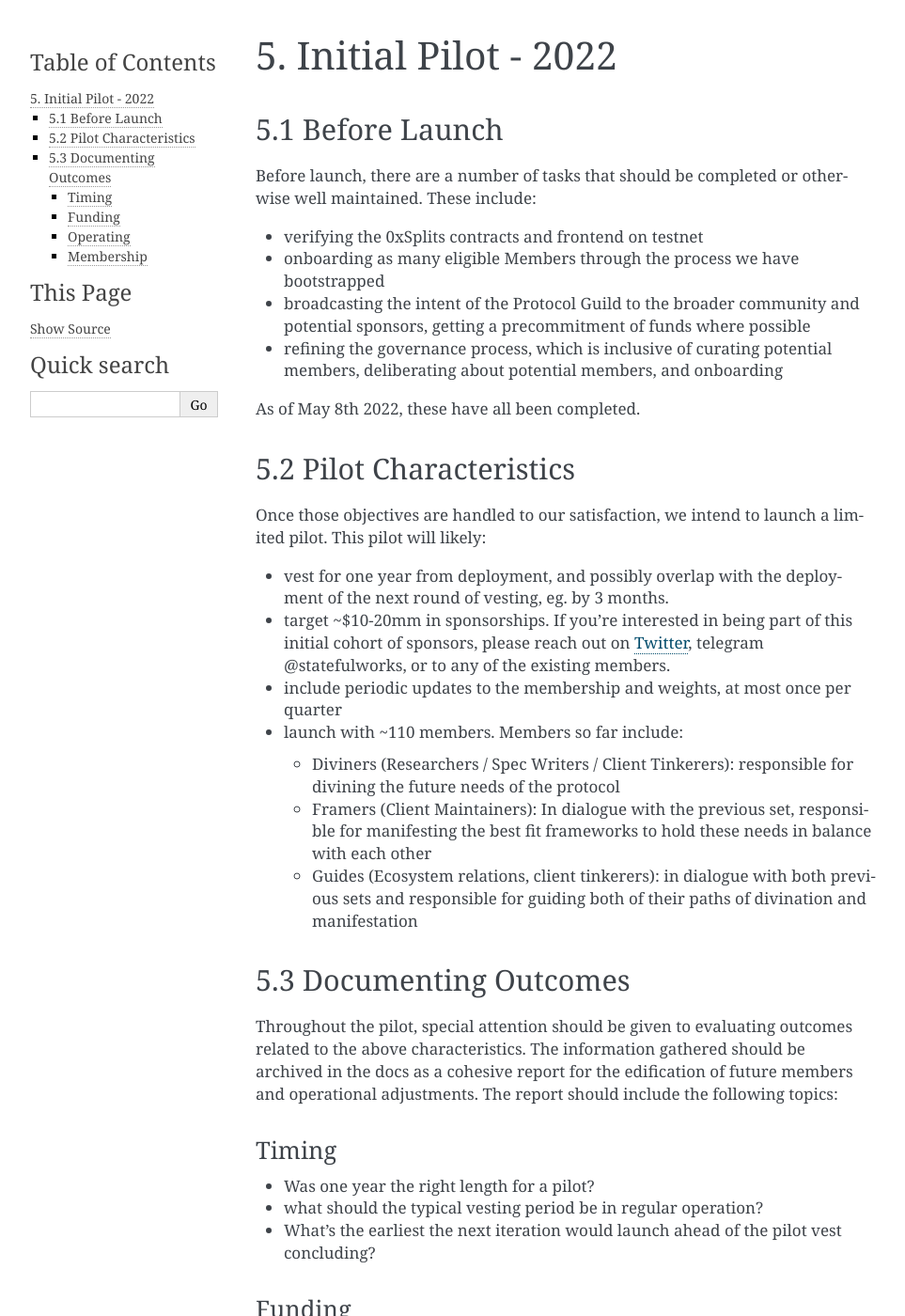
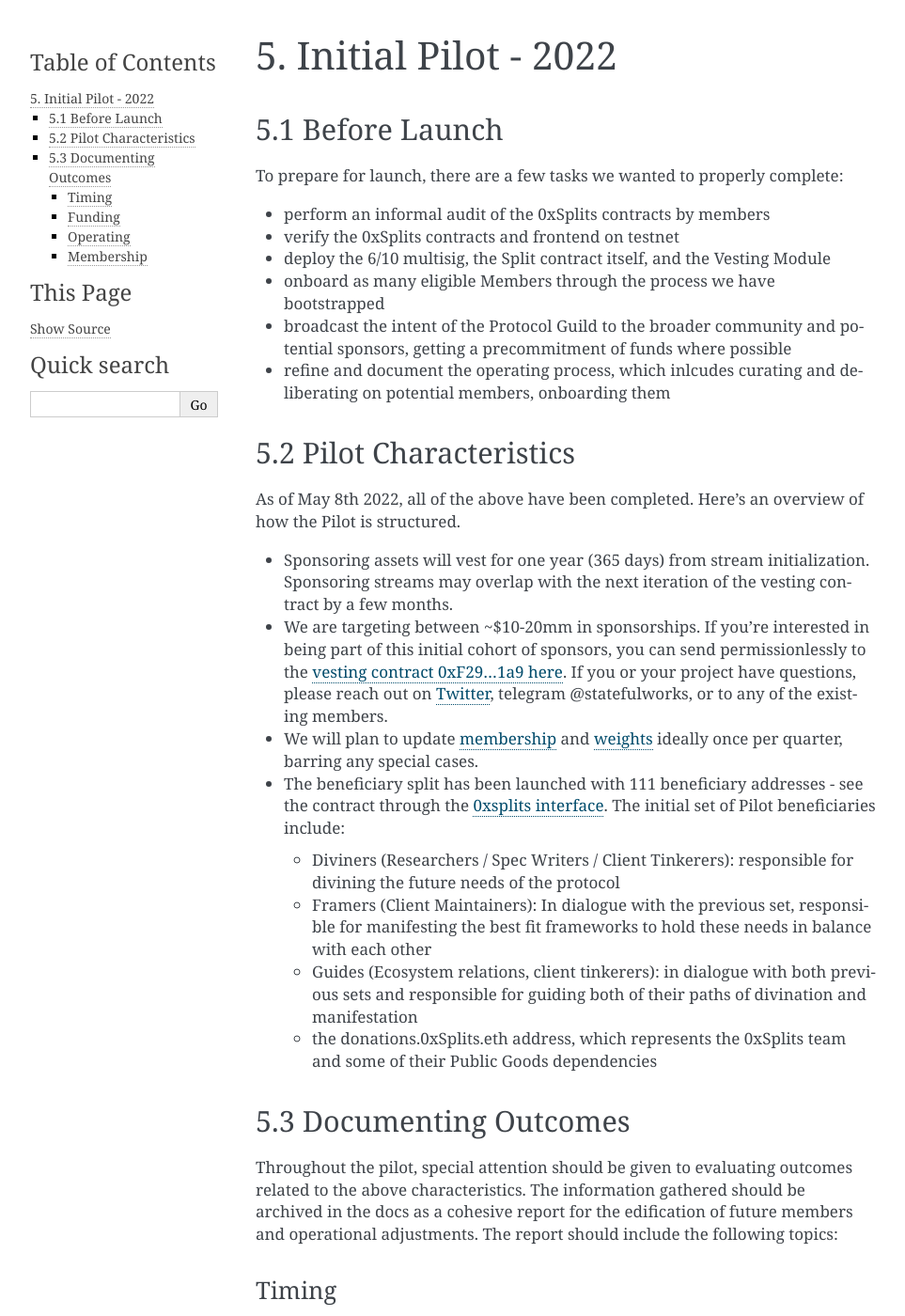
Before and after one commit to protocolguild/documentation, a Sphinx documentation site: the page built from docs/5-initial-pilot.md, in a window 1280 px wide and 1400 px high. Shown: the whole window at 94% size, without its empty margins (148-1111 px from the left). Built offline with Sphinx 7.4.7, drawn with Linux system fonts in a browser that asks for light colours; some of the changed text lies outside the part shown.

Commit message:
update language, links to SC

```diff
--- a/docs/5-initial-pilot.md
+++ b/docs/5-initial-pilot.md
@@ -2,40 +2,41 @@
 
 ## 5.1 Before Launch
 
-Before launch, there are a number of tasks that should be completed or otherwise well maintained. These include:
+To prepare for launch, there are a few tasks we wanted to properly complete:
 
-- verifying the 0xSplits contracts and frontend on testnet
-- onboarding as many eligible Members through the process we have bootstrapped
-- broadcasting the intent of the Protocol Guild to the broader community and potential sponsors, getting a precommitment of funds where possible
-- refining the governance process, which is inclusive of curating potential members, deliberating about potential members, and onboarding
-
-As of May 8th 2022, these have all been completed.
+- perform an informal audit of the 0xSplits contracts by members
+- verify the 0xSplits contracts and frontend on testnet
+- deploy the 6/10 multisig, the Split contract itself, and the Vesting Module
+- onboard as many eligible Members through the process we have bootstrapped
+- broadcast the intent of the Protocol Guild to the broader community and potential sponsors, getting a precommitment of funds where possible
+- refine and document the operating process, which inlcudes curating and deliberating on potential members, onboarding them
 
 ## 5.2 Pilot Characteristics
 
-Once those objectives are handled to our satisfaction, we intend to launch a limited pilot. This pilot will likely:
+As of May 8th 2022, all of the above have been completed. Here's an overview of how the Pilot is structured.
 
-- vest for one year from deployment, and possibly overlap with the deployment of the next round of vesting, eg. by 3 months.
-- target ~$10-20mm in sponsorships. If you're interested in being part of this initial cohort of sponsors, please reach out on [Twitter](https://twitter.com/statefulworks), telegram @statefulworks, or to any of the existing members.
-- include periodic updates to the membership and weights, at most once per quarter
-- launch with ~110 members. Members so far include:
+- Sponsoring assets will vest for one year (365 days) from stream initialization. Sponsoring streams may overlap with the next iteration of the vesting contract by a few months.
+- We are targeting between ~$10-20mm in sponsorships. If you're interested in being part of this initial cohort of sponsors, you can send permissionlessly to the [vesting contract 0xF29...1a9 here](https://app.0xsplits.xyz/accounts/0xF29Ff96aaEa6C9A1fBa851f74737f3c069d4f1a9/). If you or your project have questions, please reach out on [Twitter](https://twitter.com/statefulworks), telegram @statefulworks, or to any of the existing members.
+- We will plan to update [membership](https://protocol-guild.readthedocs.io/en/latest/9-membership.html#member-list) and [weights](https://protocol-guild.readthedocs.io/en/latest/9-membership.html#addresses-and-weights) ideally once per quarter, barring any special cases.
+- The beneficiary split has been launched with 111 beneficiary addresses - see the contract through the [0xsplits interface](https://app.0xsplits.xyz/accounts/0x84af3D5824F0390b9510440B6ABB5CC02BB68ea1/). The initial set of Pilot beneficiaries include:
   - Diviners (Researchers / Spec Writers / Client Tinkerers): responsible for divining the future needs of the protocol
   - Framers (Client Maintainers): In dialogue with the previous set, responsible for manifesting the best fit frameworks to hold these needs in balance with each other
   - Guides (Ecosystem relations, client tinkerers): in dialogue with both previous sets and responsible for guiding both of their paths of divination and manifestation
+  - the donations.0xSplits.eth address, which represents the 0xSplits team and some of their Public Goods dependencies
 
 ## 5.3 Documenting Outcomes
 
 Throughout the pilot, special attention should be given to evaluating outcomes related to the above characteristics. The information gathered should be archived in the docs as a cohesive report for the edification of future members and operational adjustments. The  report should include the following topics:
 
 ### Timing
-  - Was one year the right length for a pilot?
+  - Was one year the right length for a Pilot?
   - what should the typical vesting period be in regular operation?
-  - What's the earliest the next iteration would launch ahead of the pilot vest concluding?
+  - What's the earliest the next iteration would launch ahead of the Pilot vest concluding?
 
 ### Funding
   - Were funding targets hit ahead of launch?
   - Was the initial raise too low / high?
-  - Was there a healthy number and variety of sponsors? (favorable Gini coefficient)
+  - Was there a healthy number and variety of sponsors?
 
 ### Operating
   - What sort of operating procedures worked? Which ones didn't?
@@ -46,7 +47,7 @@ Throughout the pilot, special attention should be given to evaluating outcomes r
 ### Membership
   - Did the Guild start with an accurate representation of protocol contributors?
   - What areas in the ecosystem should eligibility be expanded to over the pilot?
-  - What were the notable membership changes/ disputes, if any)?
+  - What were the notable membership changes/ disputes, if any?
   - What is the general state of the membership?
   - Has the presence of the Protocol Guild lead to negative or positive affects to relationships, the progress of regular projects?
   - What frequency has someone's decision to join or remain in core protocol work cited the Guild as a compelling benefit?
```
